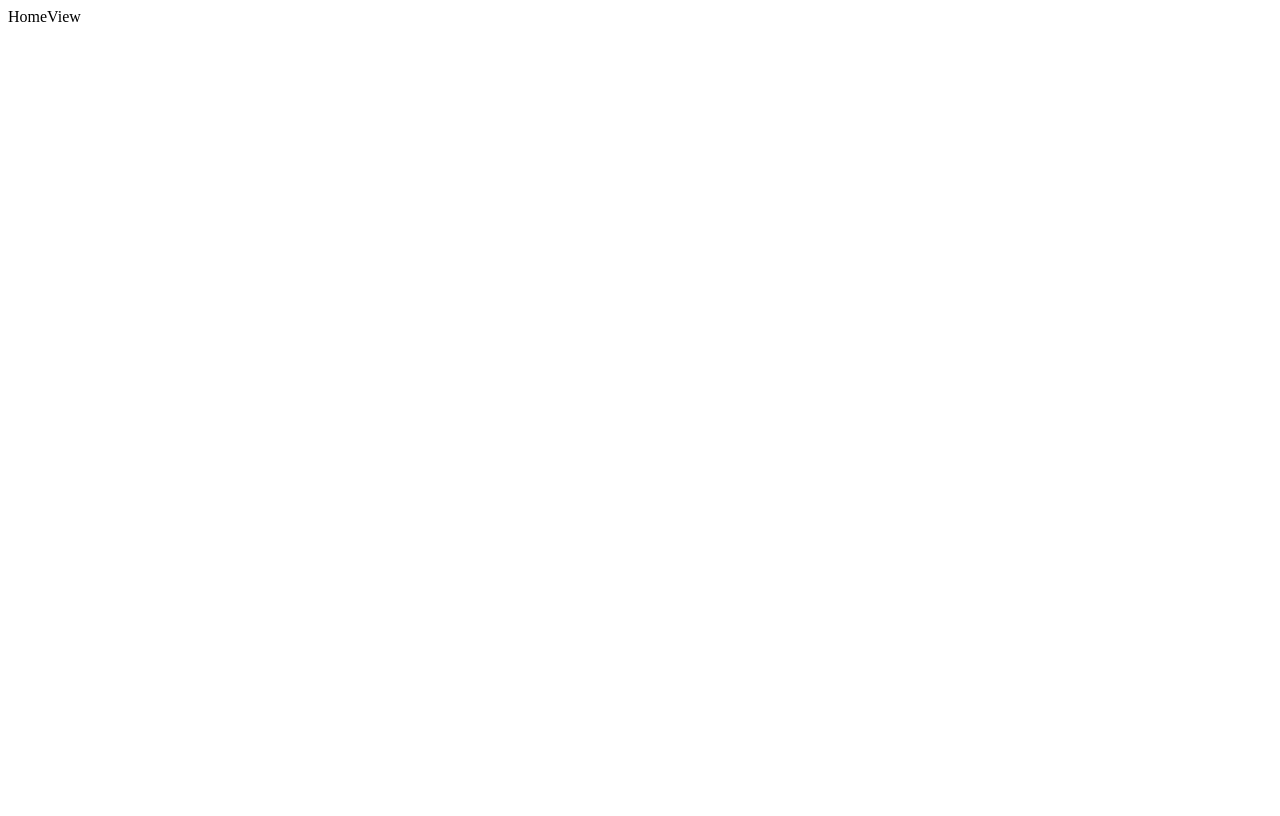
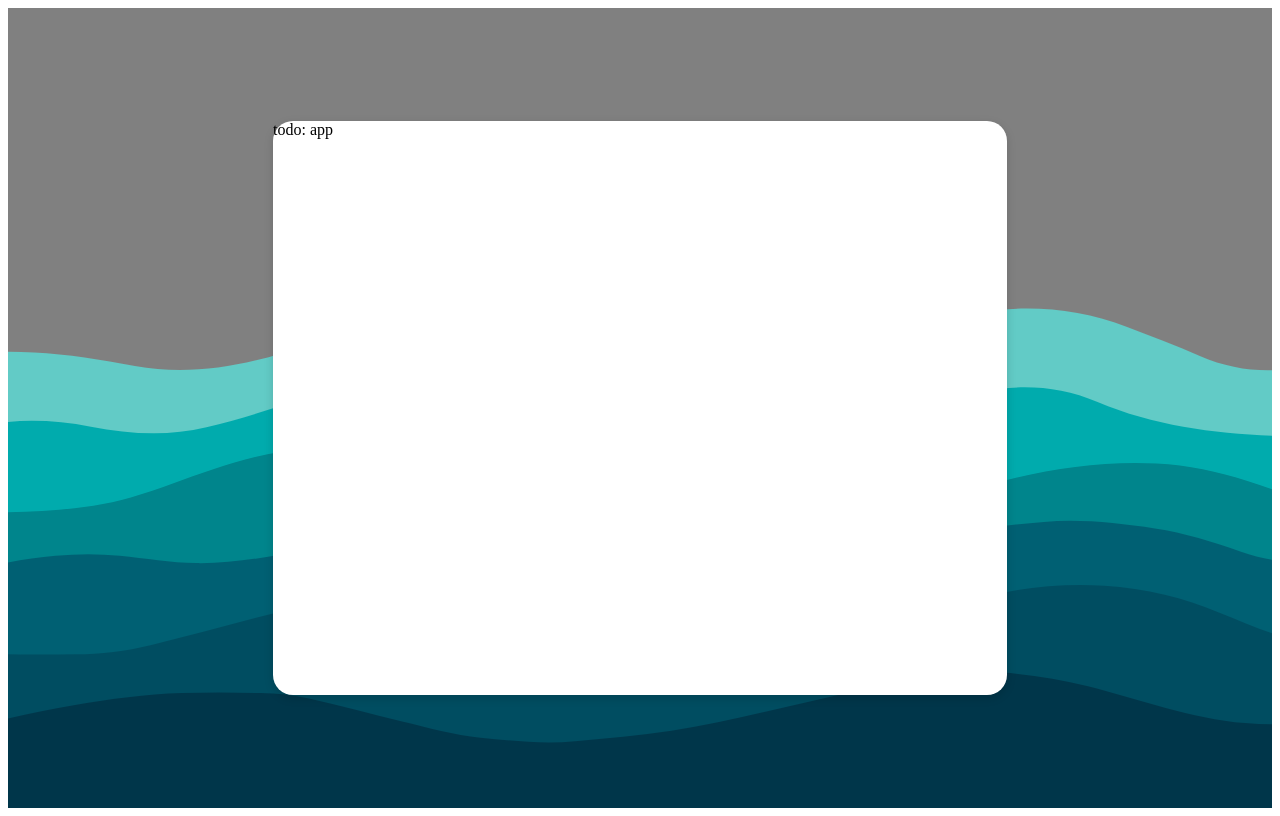
Before and after one commit to horquidia-lima/AlgaShop, a React (Create React App) app: page / in a window 1280 px wide. Built offline with nearby package versions, Linux system fonts and the light colour scheme.

Commit message:
create app: wrapper e container

```diff
--- a/src/components/App/App.jsx
+++ b/src/components/App/App.jsx
@@ -0,0 +1,12 @@
+import React from "react";
+import { Container, Wrapper } from "./App.styles";
+
+function App() {
+  return (
+    <Wrapper>
+      <Container>todo: app</Container>
+    </Wrapper>
+  );
+}
+
+export default App;
--- a/src/components/App/App.styles.js
+++ b/src/components/App/App.styles.js
@@ -0,0 +1,23 @@
+import styled from "styled-components";
+import bg from "../../assets/bg.svg";
+
+export const Wrapper = styled.div`
+  height: 100vh;
+  background-color: gray; /*F8FSEC*/
+  background-image: url(${bg});
+  background-size: cover;
+  background-position: center center;
+
+  display: flex;
+  justify-content: center;
+  align-items: center;
+`;
+
+export const Container = styled.div`
+  background-color: #ffffff;
+  width: 734px;
+  height: 574px;
+
+  box-shadow: 0 3px 10px rgba(0, 0, 0, 0.15);
+  border-radius: 20px;
+`;
--- a/src/views/Home.view.jsx
+++ b/src/views/Home.view.jsx
@@ -1,7 +1,12 @@
 import React from "react";
+import App from "../components/App/App";
 
 function HomeView() {
-  return <div>HomeView</div>;
+  return (
+    <div>
+      <App />
+    </div>
+  );
 }
 
 export default HomeView;
```
